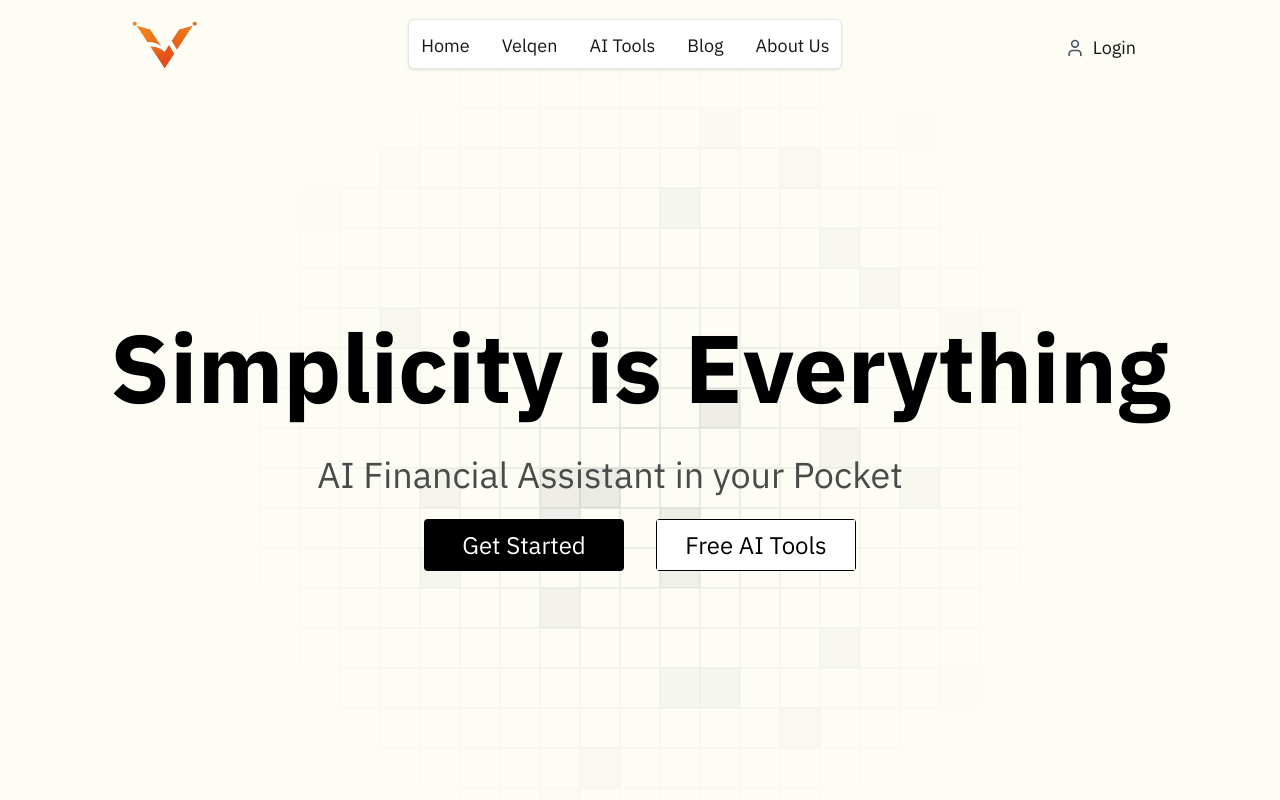
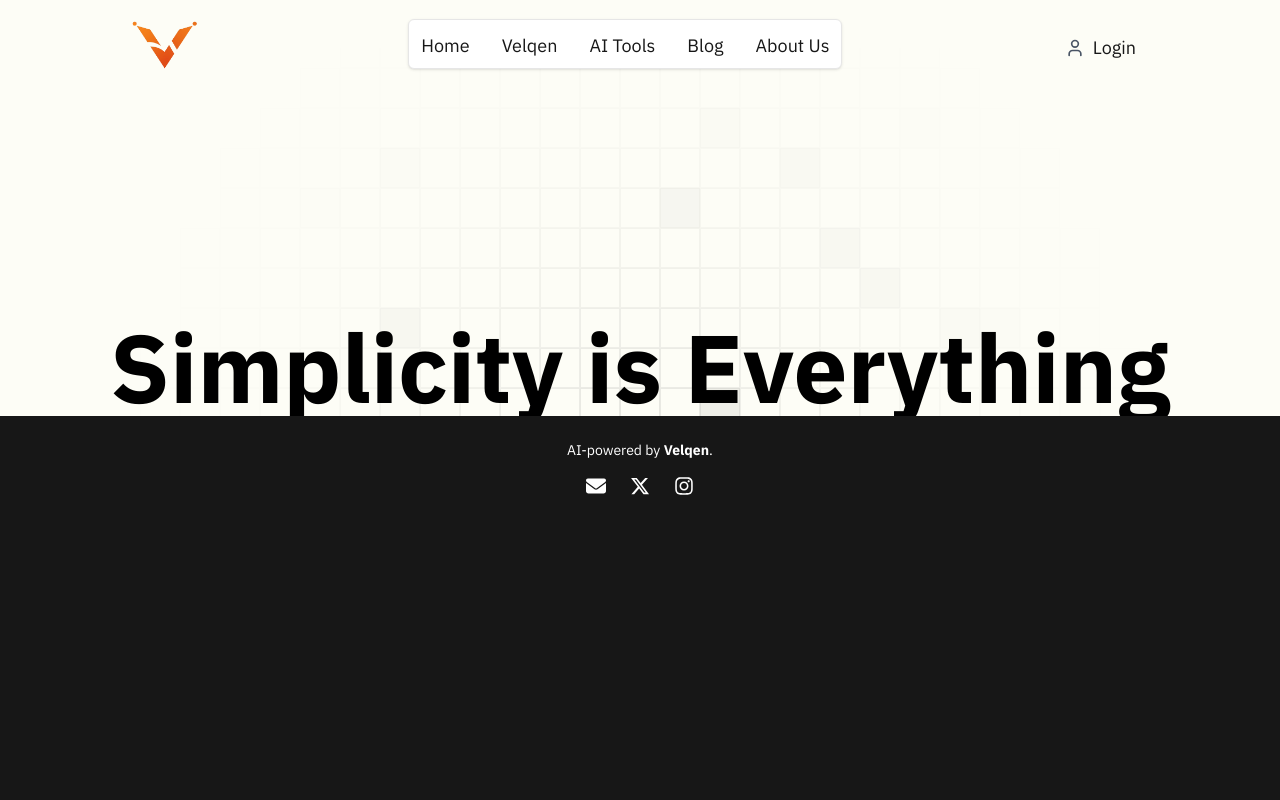
Before and after one commit to Velqen/Velqen-Webpage, a Next.js app: page / in a window 1280 px wide. Shown: the top 800 px of the page. Built offline with nearby package versions, Linux system fonts and the light colour scheme; no server answers.

Commit message:
footer animate

```diff
--- a/package.json
+++ b/package.json
@@ -13,6 +13,7 @@
     "@supabase/supabase-js": "^2.50.0",
     "axios": "^1.10.0",
     "date-fns": "^4.1.0",
+    "framer-motion": "^12.23.12",
     "html2canvas": "^1.4.1",
     "jspdf": "^3.0.1",
     "jspdf-autotable": "^5.0.2",
--- a/src/app/Footer.tsx
+++ b/src/app/Footer.tsx
@@ -1,26 +1,38 @@
-"use client"; // Required to use usePathname in a client component
+"use client";
 
 import React from "react";
 import { FaInstagram, FaXTwitter, FaEnvelope } from "react-icons/fa6";
-import { usePathname } from "next/navigation"; // 👈 import hook
+import { usePathname } from "next/navigation";
+import { motion } from "framer-motion";
+import { useScrollProgressToBottom } from "@/hooks/useScrollBottom";
 
 const instagramUrl = process.env.NEXT_PUBLIC_INSTAGRAM_URL;
 const twitterUrl = process.env.NEXT_PUBLIC_TWITTER_URL;
 const email = process.env.NEXT_PUBLIC_CONTACT_EMAIL;
 
 const Footer = () => {
-  const pathname = usePathname(); // 👈 get current route
-
-  if (
+  const pathname = usePathname();
+  const FOOTER_HEIGHT = 96 * 4; // 24rem * 16px = 384px
+  const progress = useScrollProgressToBottom(FOOTER_HEIGHT);
+  const shouldHide =
     pathname === "/ai-chatbot" ||
     pathname === "/login" ||
-    pathname?.startsWith("/velqen")
-  ) {
-    return null;
-  }
+    pathname?.startsWith("/velqen");
+
+  if (shouldHide) return null;
 
   return (
-    <footer className="bg-neutral-900 text-white py-6">
+    <>
+      {/* Spacer that pushes content up */}
+      <div className="h-96" />
+
+      <motion.footer
+        style={{
+          clipPath: `inset(${FOOTER_HEIGHT - progress}px 0% 0% 0%)`,
+        }}
+        transition={{ ease: "linear", duration: 0.1 }}
+        className="bg-neutral-900 text-white py-6 fixed bottom-0 left-0 w-full z-50 h-96"
+      >
         <div className="container mx-auto flex flex-col items-center space-y-4">
           <p className="text-sm text-center">
             AI-powered by <span className="font-semibold">Velqen</span>.
@@ -47,7 +59,8 @@ const Footer = () => {
             </a>
           </div>
         </div>
-    </footer>
+      </motion.footer>
+    </>
   );
 };
 
--- a/src/components/GlideLink/GlideLink.tsx
+++ b/src/components/GlideLink/GlideLink.tsx
@@ -96,9 +96,7 @@ const GlideLink = () => {
           </div>
 
           <div className="p-6">
-            <h3 className="text-2xl text-gray-900 mb-2">
-              Record Reconciliation
-            </h3>
+            <h3 className="text-2xl text-gray-900 mb-2">Invoice Genrator</h3>
             <p className="text-velqen-gray flex items-center gap-2">
               {/* <Rocket className="w-4 h-4" /> Try it now */}
             </p>
--- /dev/null
+++ b/src/hooks/useScrollBottom.ts
@@ -0,0 +1,24 @@
+import { useEffect, useState } from "react";
+
+export const useScrollProgressToBottom = (triggerDistance = 400) => {
+  const [progress, setProgress] = useState(0);
+
+  useEffect(() => {
+    const handleScroll = () => {
+      const scrollTop = window.scrollY;
+      const windowHeight = window.innerHeight;
+      const docHeight = document.documentElement.scrollHeight;
+
+      const distanceFromBottom = docHeight - (scrollTop + windowHeight);
+      const revealedPx = Math.min(Math.max(triggerDistance - distanceFromBottom, 0), triggerDistance); // ✅ pixel value
+    setProgress(revealedPx);
+    };
+
+    window.addEventListener("scroll", handleScroll);
+    handleScroll(); // init
+
+    return () => window.removeEventListener("scroll", handleScroll);
+  }, [triggerDistance]);
+
+  return progress;
+};
```
Also changed, not shown: 1 other file (tests, documents, lock files or other folders). Lines whose indentation alone changed are shown as unchanged.
